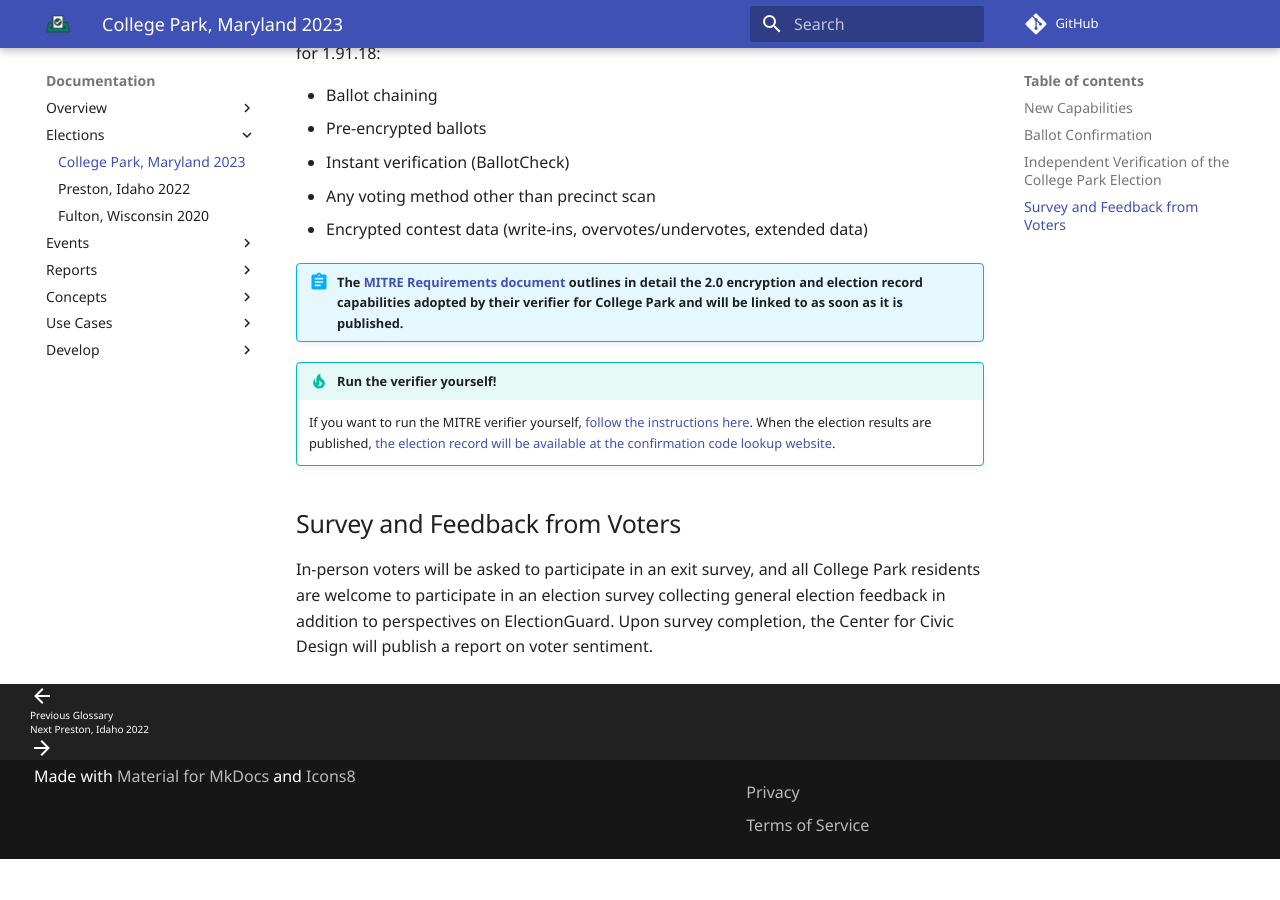
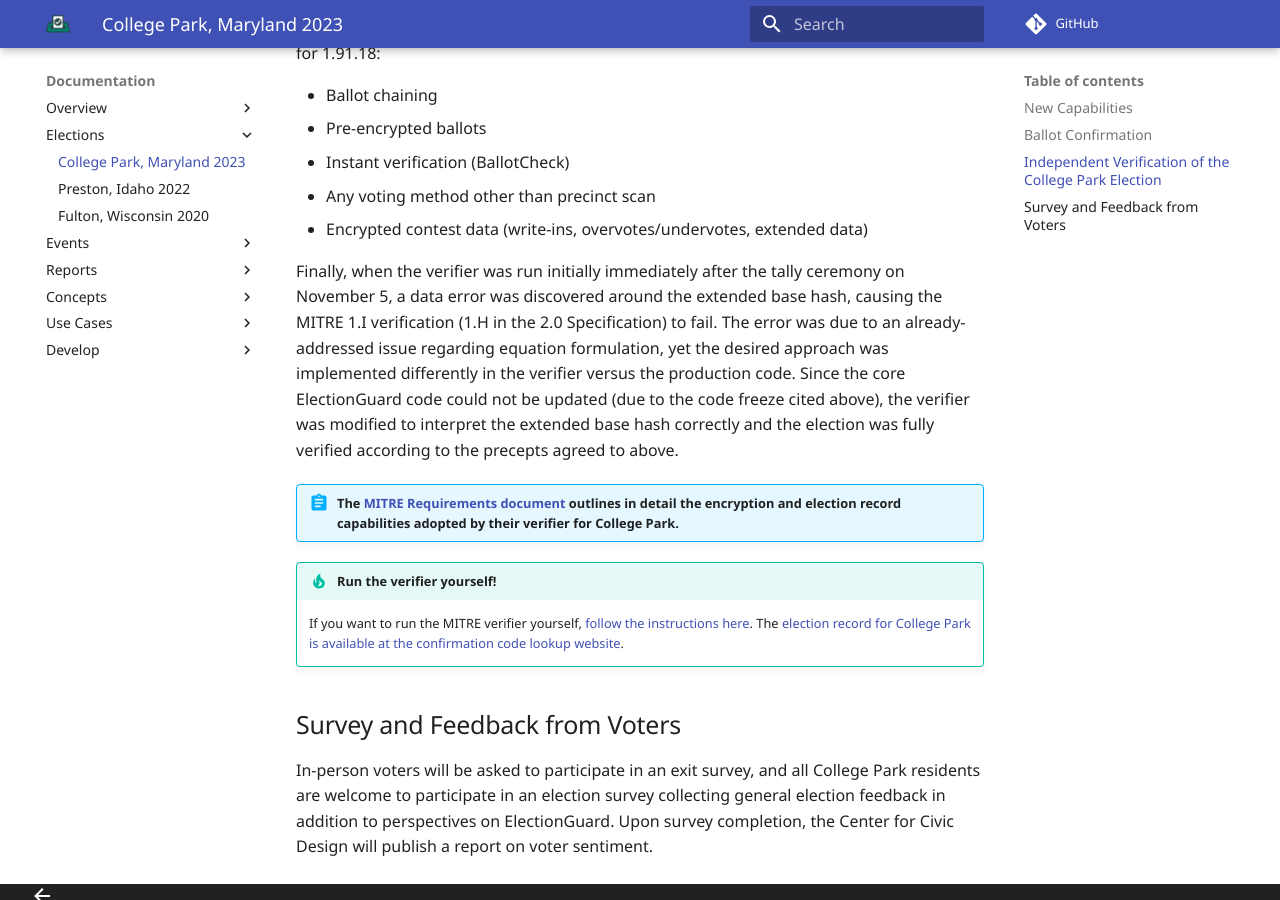
Before and after one commit to Election-Tech-Initiative/electionguard, an MkDocs documentation site: the page built from docs/elections/College_Park_Maryland_2023.md, in a window 1280 px wide and 900 px high, scrolled down 1979 px. Built offline with MkDocs 1.6.1 and Material for MkDocs 9.7.7, drawn with Linux system fonts in a browser that asks for light colours; some web fonts are replaced; comment, search, counter and statistics services are not loaded; before the commit the page ends 2838 px from its top, so only the background shows below that.

Commit message:
Final verifier for college park (#343)
* update College Park page with verifier instruction

* update final College Park verifier requirements

* slight language edit, remove redundant admonition

---------

Co-authored-by: rc carter <rocarter@microsoft.com>
Co-authored-by: rc-eti <139162996+rc-eti@users.noreply.github.com>

```diff
--- a/docs/elections/College_Park_Maryland_2023.md
+++ b/docs/elections/College_Park_Maryland_2023.md
@@ -34,10 +34,13 @@ In addition, there are features that are [outlined in the 2.0 spec](/spec/#v20)
 * Any voting method other than precinct scan
 * Encrypted contest data (write-ins, overvotes/undervotes, extended data)
 
-!!! abstract "The [MITRE Requirements document](/images/college-park-verifier-requirements.pdf) outlines in detail the 2.0 encryption and election record capabilities adopted by their verifier for College Park and will be linked to as soon as it is published."
+Finally, when the verifier was run initially immediately after the tally ceremony on November 5, a data error was discovered around the extended base hash, causing the MITRE 1.I verification (1.H in the 2.0 Specification) to fail. The error was due to an already-addressed issue regarding equation formulation, yet the desired approach was implemented differently in the verifier versus the production code. Since the core ElectionGuard code could not be updated (due to the code freeze cited above), the verifier was modified to interpret the extended base hash correctly and the election was fully verified according to the precepts agreed to above.
+
+!!! abstract "The [MITRE Requirements document](/images/MITRE-EG-CP-requirements.pdf) outlines in detail the encryption and election record capabilities adopted by their verifier for College Park."
 
 !!! tip "Run the verifier yourself!"
-    If you want to run the MITRE verifier yourself, [follow the instructions here](https://mitre.github.io/ElectionGuardVerifier1X.jl/index.html). When the election results are published, [the election record will be available at the confirmation code lookup website](https://app.enhancedvoting.com/results/public/cc/CollegePark/nov23).
+    If you want to run the MITRE verifier yourself, [follow the instructions here](https://mitre.github.io/ElectionGuardVerifier1X.jl/index.html). The [election record for College Park is available at the confirmation code lookup website](https://app.enhancedvoting.com/results/public/cc/CollegePark/nov23).
+
 
 ## Survey and Feedback from Voters
 
```
Also changed, not shown: 2 other files.
